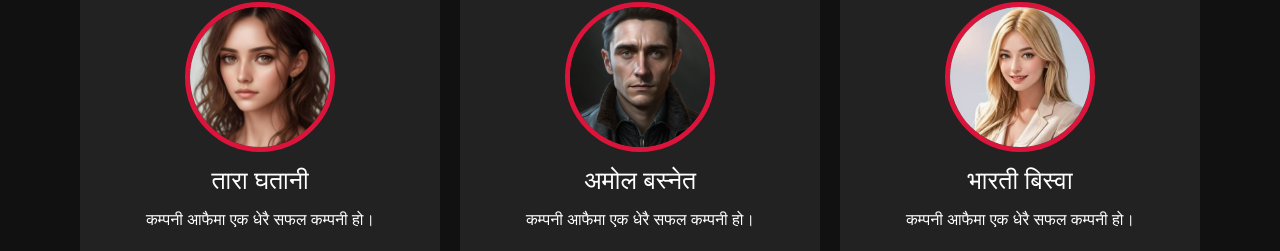
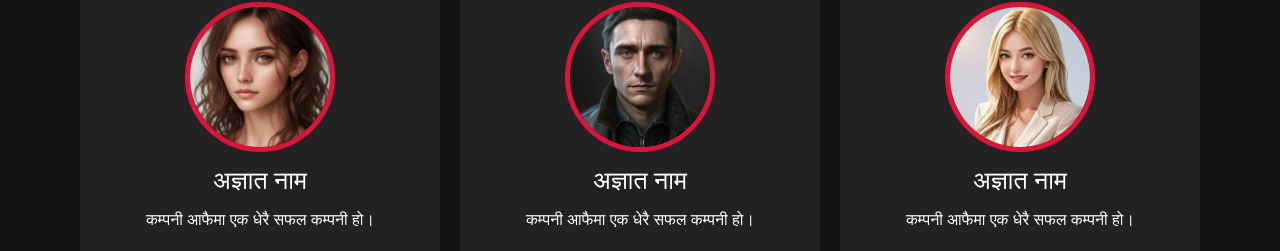
Before and after one commit to krasaily/kiranport.github.io, a plain HTML site: page index.html in a window 1280 px wide. Shown: the part 2954-3205 px from the top of the page. Drawn offline with nearby package versions, Linux system fonts and the light colour scheme.

Commit message:
Update index.html

```diff
--- a/index.html
+++ b/index.html
@@ -161,28 +161,28 @@
                 <div class="card">
                     <div class="box">
                         <img src="images/profile-2.jpeg" alt="">
-                        <div class="text">तारा घतानी</div>
+                        <div class="text">अज्ञात नाम</div>
                         <p>कम्पनी आफैमा एक धेरै सफल कम्पनी हो।</p>
                     </div>
                 </div>
                 <div class="card">
                     <div class="box">
                         <img src="images/profile-3.jpeg" alt="">
-                        <div class="text">अमोल बस्नेत</div>
+                        <div class="text">अज्ञात नाम</div>
                         <p>कम्पनी आफैमा एक धेरै सफल कम्पनी हो।</p>
                     </div>
                 </div>
                 <div class="card">
                     <div class="box">
                         <img src="images/profile-4.jpeg" alt="">
-                        <div class="text">भारती बिस्वा</div>
+                        <div class="text">अज्ञात नाम</div>
                         <p>कम्पनी आफैमा एक धेरै सफल कम्पनी हो।</p>
                     </div>
                 </div>
                 <div class="card">
                     <div class="box">
                         <img src="images/profile-5.jpeg" alt="">
-                        <div class="text">युवराज सुनुवार</div>
+                        <div class="text">अज्ञात नाम</div>
                         <p>कम्पनी आफैमा एक धेरै सफल कम्पनी हो।</p>
                     </div>
                 </div>
```
